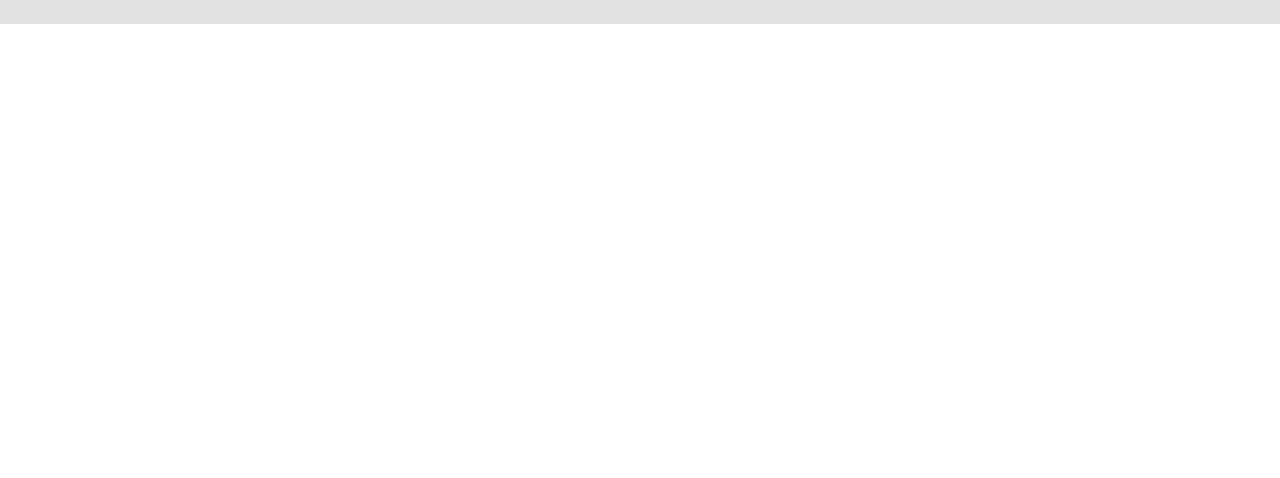
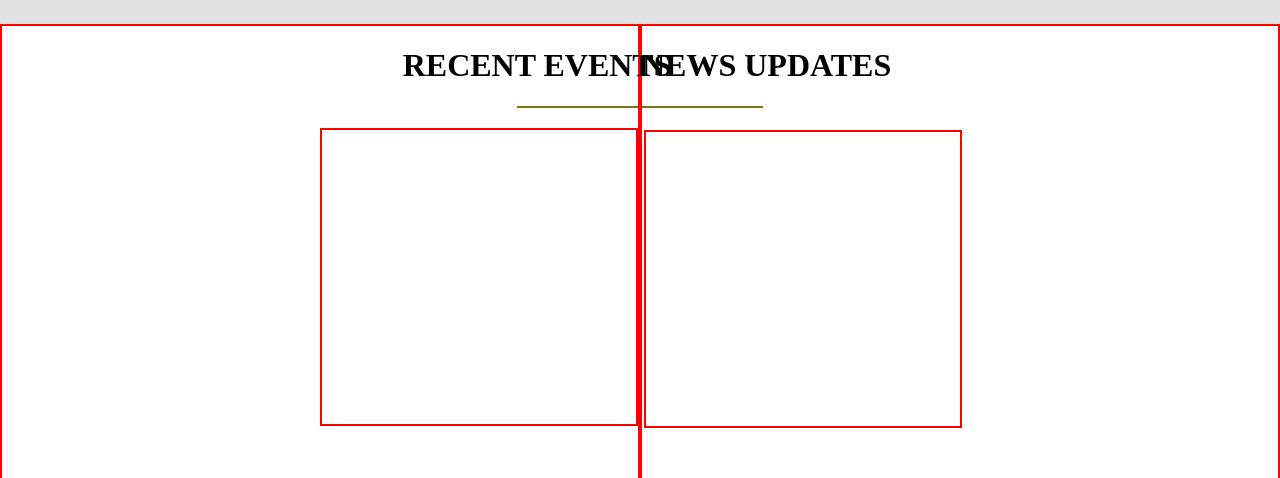
Before and after one commit to HasnainAli477/Iqra_University_Website_Layout, a plain HTML site: page index.html in a window 1280 px wide. Shown: the part 2941-3419 px from the top of the page. Before the commit the page ends 2965 px from the top, so only its background shows below. Drawn offline with Linux system fonts and the light colour scheme.

Commit message:
Events and updates div added

```diff
--- a/index.html
+++ b/index.html
@@ -79,5 +79,21 @@
                 </div>
             </div>
     </div>
+    <div class="events_updates">
+        <div class="events">
+            <h1>RECENT EVENTS</h1>
+            <div class="department-line"></div>
+            <div class="events_info">
+
+            </div>
+        </div>
+        <div class="updates">
+            <h1>NEWS UPDATES</h1>
+            <div class="department-line"></div>
+            <div class="updates_info">
+
+            </div>
+        </div>
+    </div>
 </body>
 </html>
--- a/styles.css
+++ b/styles.css
@@ -229,3 +229,56 @@ h3 {
     float: right;
     padding: 50px 0 0 10px;
 }
+
+.events_updates{
+    height: 600px;
+    display: flex;
+    flex-direction: row;
+    width: 100%;
+}
+
+.events {
+    width: 50%;
+    height: 100%;
+    border: 2px solid red;
+}
+
+.events .department-line {
+    float: right;
+    width: 19%;
+}
+
+.updates .department-line {
+    width: 19%;
+}
+
+.events h1 {
+    position: relative;
+    left: 63%;
+}
+
+
+
+.events_info {
+    width: 50%;
+    height: 50%;
+    border: 2px solid red;
+    position: relative;
+    left: 50%;
+    top: 22px;
+}
+
+.updates {
+    width: 50%;
+    height: 100%;
+    border: 2px solid red;
+}
+
+.updates .updates_info {
+    width: 50%;
+    height: 50%;
+    border: 2px solid red;
+    float: left;
+    margin-top: 22px;
+    margin-left: 2px;
+}
```
